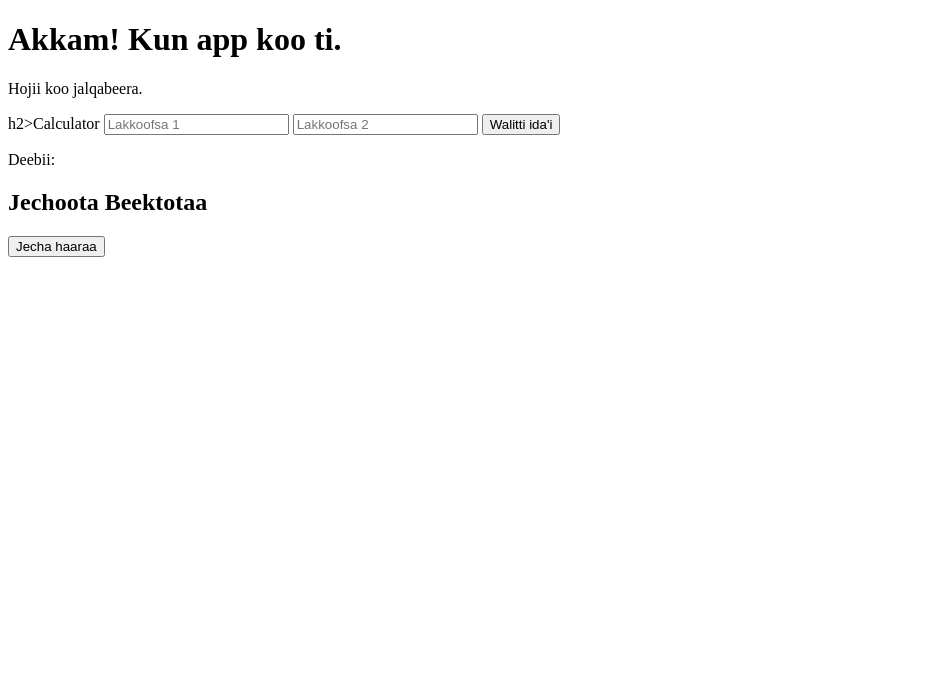
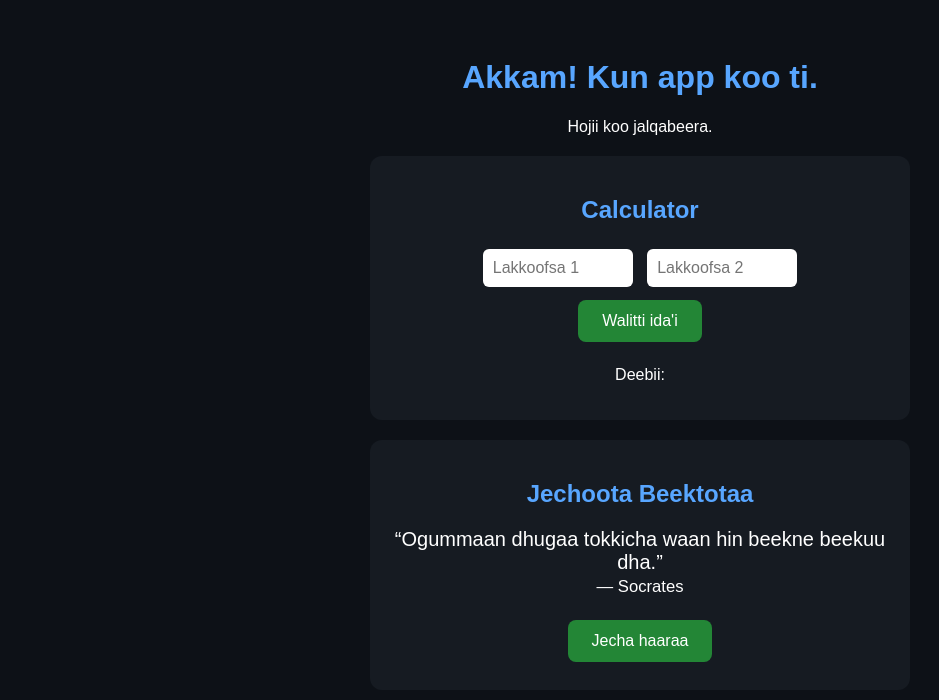
Before and after one commit to mulatutesfaye62-lang/Mulatu-s-App, a plain HTML site: page index.html in a window 1280 px wide. Shown: the whole page, without its empty margins (0-939 px from the left). Drawn offline with Linux system fonts and the light colour scheme.

Commit message:
Update index.html

```diff
--- a/index.html
+++ b/index.html
@@ -1,24 +1,62 @@
 <!DOCTYPE html>
-<html>
+<html lang="om">
 <head>
+  <meta charset="UTF-8">
+  <meta name="viewport" content="width=device-width, initial-scale=1">
   <title>App Mulatu</title>
+  <style>
+    body {
+      font-family: Arial, sans-serif;
+      background: #0d1117;
+      color: white;
+      text-align: center;
+      padding: 30px 20px;
+    }
+    h1, h2 { color: #58a6ff; }
+    input {
+      padding: 10px;
+      font-size: 16px;
+      margin: 5px;
+      width: 130px;
+      border-radius: 6px;
+      border: none;
+    }
+    button {
+      background: #238636;
+      color: white;
+      border: none;
+      padding: 12px 24px;
+      font-size: 16px;
+      border-radius: 8px;
+      margin: 8px;
+    }
+    .box {
+      background: #161b22;
+      border-radius: 12px;
+      padding: 20px;
+      margin: 20px auto;
+      max-width: 500px;
+    }
+  </style>
 </head>
 <body>
   <h1>Akkam! Kun app koo ti.</h1>
   <p>Hojii koo jalqabeera.</p>
-</body>
-</html>
-h2>Calculator</h2>
+
+  <div class="box">
+    <h2>Calculator</h2>
     <input id="a" type="number" placeholder="Lakkoofsa 1">
     <input id="b" type="number" placeholder="Lakkoofsa 2">
-<button onclick="
-  document.getElementById('r').innerText =
-  Number(a.value) + Number(b.value)
-">Walitti ida'i</button>
+    <br>
+    <button onclick="document.getElementById('r').innerText = Number(document.getElementById('a').value) + Number(document.getElementById('b').value)">Walitti ida'i</button>
     <p>Deebii: <span id="r"></span></p>
+  </div>
+
+  <div class="box">
     <h2>Jechoota Beektotaa</h2>
-<blockquote id="jecha" style="font-size:20px; max-width:500px; margin:20px auto;"></blockquote>
+    <blockquote id="jecha" style="font-size:20px; margin:15px 0;"></blockquote>
     <button onclick="haaraa()">Jecha haaraa</button>
+  </div>
 
   <script>
     const jechoota = [
@@ -34,3 +72,6 @@ function haaraa() {
       document.getElementById("jecha").innerHTML = "“" + j.t + "”<br><small>— " + j.n + "</small>";
     }
     haaraa();
+  </script>
+</body>
+</html>
```
Lines whose indentation alone changed are shown as unchanged.
